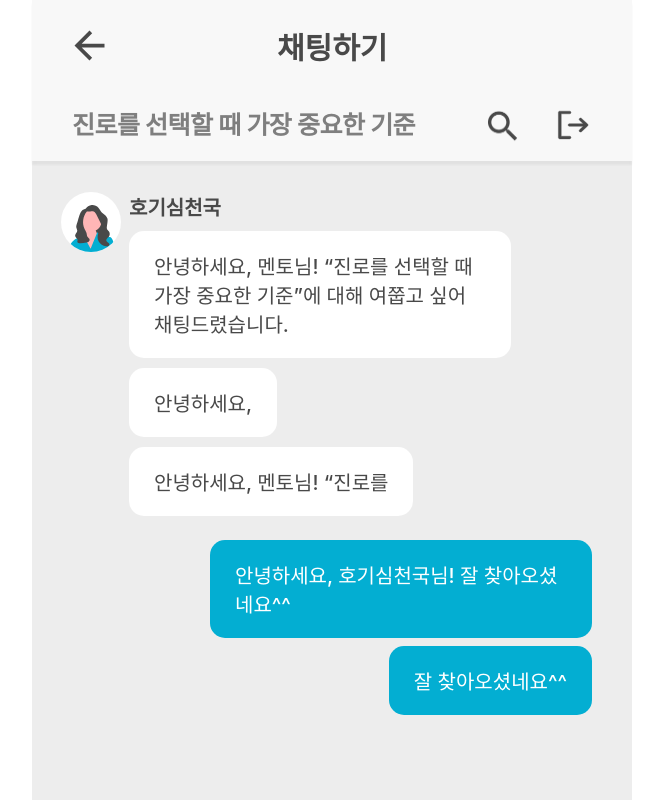
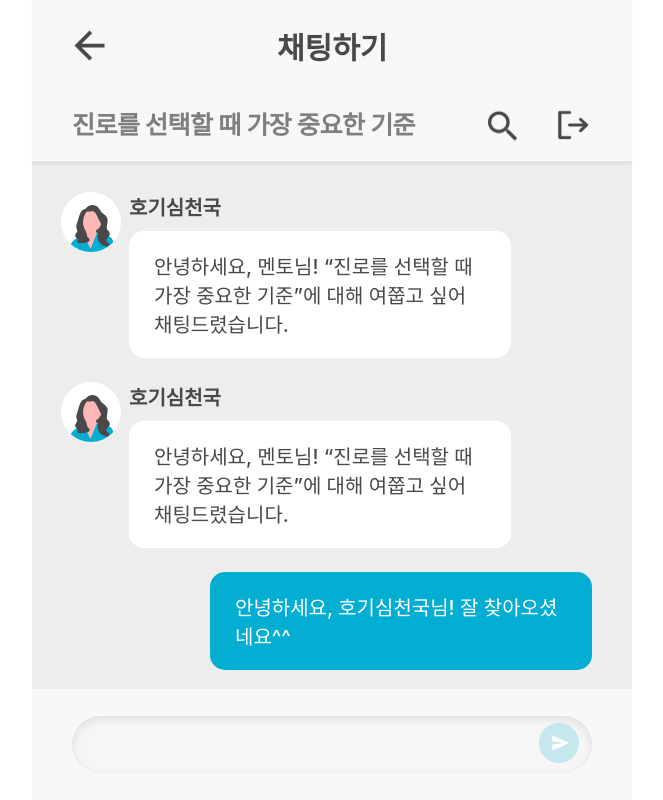
Before and after one commit to youbing5921/deploy_hw, a React (Create React App) app in the folder gamja/: page /chat/1 in a window 1280 px wide. Shown: the top 800 px of the page, without its empty margins (308-971 px from the left). Built offline with nearby package versions, Linux system fonts and the light colour scheme; a web font is replaced by a local one.

Commit message:
[Chore] 메시지 내용,유저 이름 props로 변경(#9)

```diff
--- a/gamja/src/components/chat/Receiver.jsx
+++ b/gamja/src/components/chat/Receiver.jsx
@@ -2,22 +2,15 @@ import React from "react";
 import styled from "styled-components";
 import ChatMentee from "../../images/ChatMentee.svg";
 
-const Receiver = () => {
+const Receiver = ({ message, username }) => {
   return (
-    <>
-      <MessageBox>
-        <ProfileImg src={ChatMentee} alt="멘티 프로필" />
-        <NameBubble>
-          <Username>호기심천국</Username>
-          <WhiteMessage>
-            안녕하세요, 멘토님! “진로를 선택할 때 가장 중요한 기준”에 대해
-            여쭙고 싶어 채팅드렸습니다.
-          </WhiteMessage>
-          <WhiteMessage>안녕하세요,</WhiteMessage>
-          <WhiteMessage>안녕하세요, 멘토님! “진로를</WhiteMessage>
-        </NameBubble>
-      </MessageBox>
-    </>
+    <MessageBox>
+      <ProfileImg src={ChatMentee} alt="멘티 프로필" />
+      <NameBubble>
+        <Username>{username}</Username>
+        <WhiteMessage>{message}</WhiteMessage>
+      </NameBubble>
+    </MessageBox>
   );
 };
 
--- a/gamja/src/components/chat/Sender.jsx
+++ b/gamja/src/components/chat/Sender.jsx
@@ -1,14 +1,11 @@
 import React from "react";
 import styled from "styled-components";
 
-const Sender = () => {
+const Sender = ({ message }) => {
   return (
-    <>
-      <MessageBox>
-        <BlueMessage>안녕하세요, 호기심천국님! 잘 찾아오셨네요^^</BlueMessage>
-        <BlueMessage> 잘 찾아오셨네요^^</BlueMessage>
-      </MessageBox>
-    </>
+    <MessageBox>
+      <BlueMessage>{message}</BlueMessage>
+    </MessageBox>
   );
 };
 
--- a/gamja/src/pages/mentor/ChatRoom.js
+++ b/gamja/src/pages/mentor/ChatRoom.js
@@ -9,7 +9,6 @@ import InputMessage from "../../components/chat/InputMessage";
 
 const ChatRoom = () => {
   return (
-    <>
     <Container>
       <TopContainer>
         <TopBar txt={"채팅하기"} />
@@ -22,12 +21,24 @@ const ChatRoom = () => {
         </FuncBar>
       </TopContainer>
       <MessageContainer>
-          <Receiver />
-          <Sender />
+        <Receiver
+          message="안녕하세요, 멘토님! “진로를 선택할 때 가장 중요한 기준”에 대해 여쭙고 싶어 채팅드렸습니다."
+          username="호기심천국"
+        />
+        <Receiver
+          message="안녕하세요, 멘토님! “진로를 선택할 때 가장 중요한 기준”에 대해 여쭙고 싶어 채팅드렸습니다."
+          username="호기심천국"
+        />
+        <Sender message="안녕하세요, 호기심천국님! 잘 찾아오셨네요^^" />
+        <Receiver
+          message="안녕하세요, 멘토님! “진로를 선택할 때 가장 중요한 기준”에 대해 여쭙고 싶어 채팅드렸습니다."
+          username="호기심천국"
+        />
+        <Sender message="안녕하세요, 호기심천국님! 잘 찾아오셨네요^^" />
+        <Sender message="안녕하세요, 호기심천국님! 잘 찾아오셨네요^^" />
       </MessageContainer>
       <InputMessage />
     </Container>
-    </>
   );
 };
 
@@ -35,9 +46,12 @@ export default ChatRoom;
 
 const Container = styled.div`
   background-color: #ededed;
-  width: 600px;
-  height: 1230px;
+  width: 100%;
+  max-width: 600px;
+  height: 100vh;
   margin: 0 auto;
+  display: flex;
+  flex-direction: column;
 `;
 
 const TopContainer = styled.div`
@@ -57,7 +71,7 @@ const RoomName = styled.div`
   font-size: 25px;
   font-style: normal;
   font-weight: 600;
-  line-height: 150%; /* 37.5px */
+  line-height: 150%;
   letter-spacing: -0.55px;
 `;
 
@@ -73,9 +87,9 @@ const Icon = styled.img`
 `;
 
 const MessageContainer = styled.div`
+  flex: 1;
   padding: 31px 40px 0px 29px;
-  height: 927px;
-  overflow-y: scroll;
+  overflow-y: auto;
   &::-webkit-scrollbar {
     display: none;
   }
```
Lines whose indentation alone changed are shown as unchanged.
